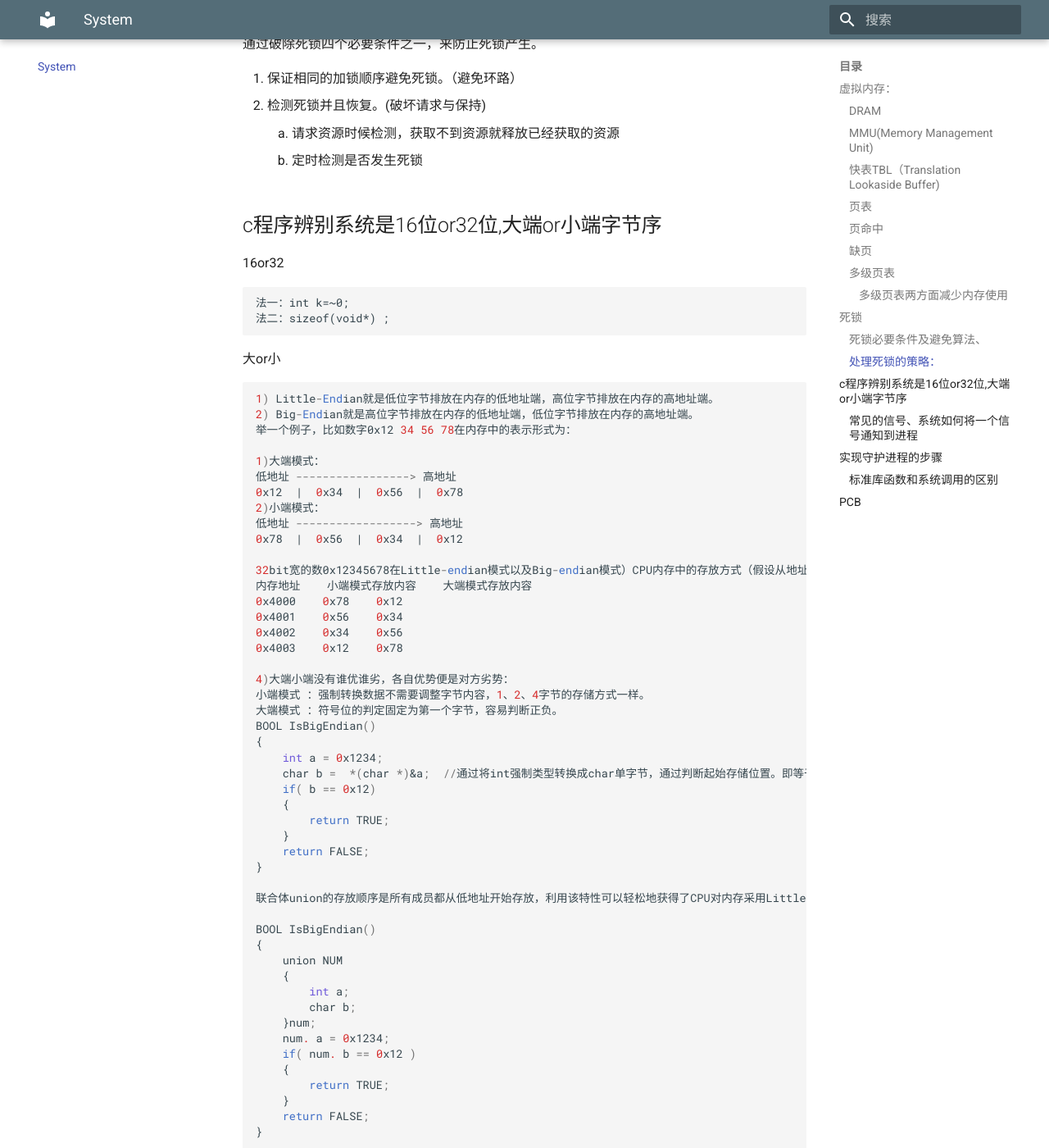
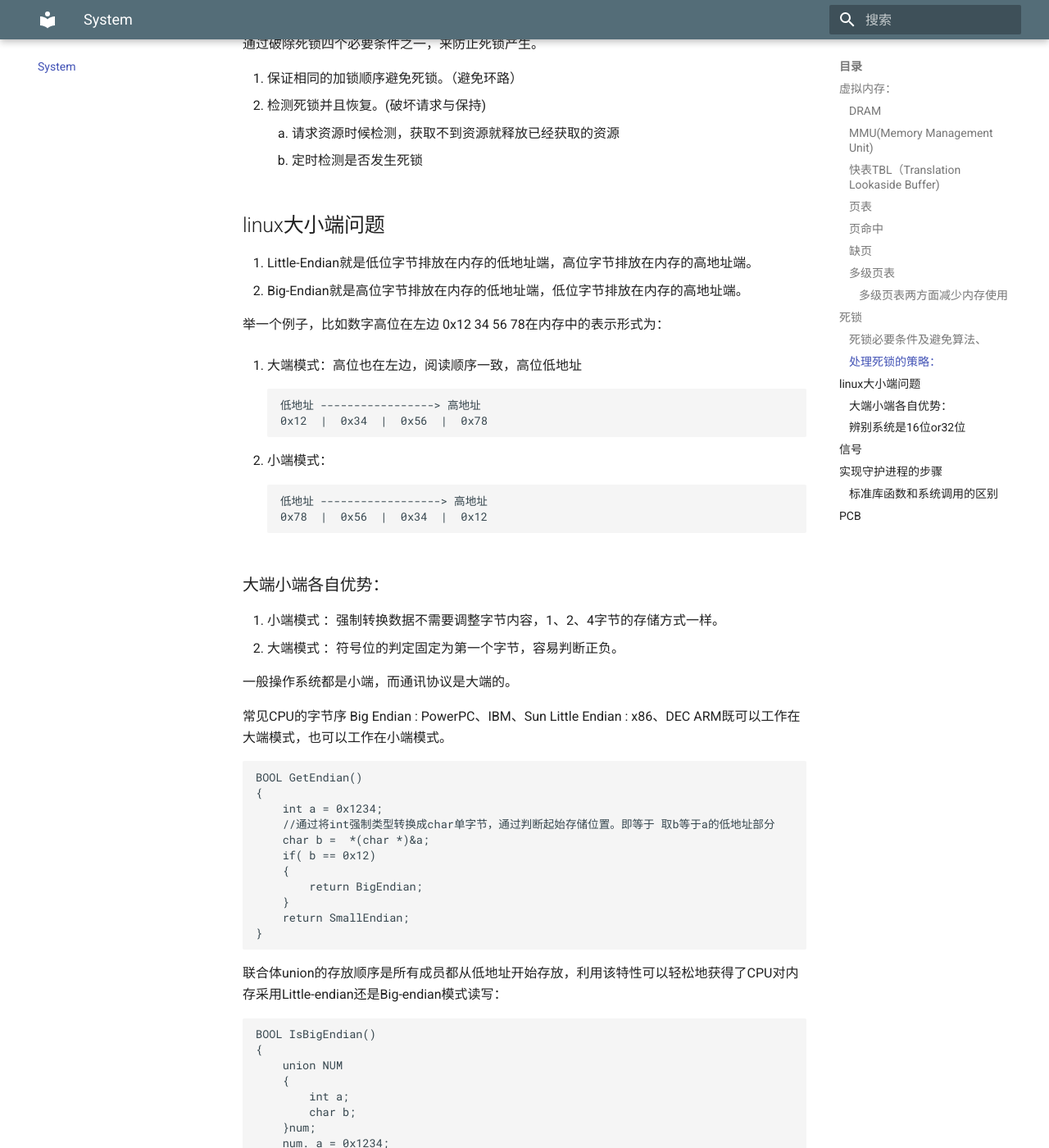
Before and after one commit to ims0/mkdocs, an MkDocs documentation site: the page built from docs/sys.md, in a window 1280 px wide and 1400 px high, scrolled down 2248 px. Shown: the whole window at 82% size. Built offline with MkDocs 1.6.1 and Material for MkDocs 9.7.7, drawn with Linux system fonts in a browser that asks for light colours; some of the changed text lies outside the part shown.

Commit message:
修改格式

````diff
--- a/docs/linux.md
+++ b/docs/linux.md
@@ -134,7 +134,7 @@ To see every process on the system using BSD syntax:
   ps ax
   ps axu
 ```
-* linux上进程有5种状态:
+**linux上进程有5种状态:**
 
 1. 运行(正在运行或在运行队列中等待)
 2. 中断(休眠中, 受阻, 在等待某个条件的形成或接受到信号)
@@ -142,7 +142,7 @@ To see every process on the system using BSD syntax:
 4. 僵死(进程已终止, 但进程描述符存在, 直到父进程调用wait4()系统调用后释放)
 5. 停止(进程收到SIGSTOP, SIGSTP, SIGTIN, SIGTOU信号后停止运行运行)
 
-* ps工具标识进程的5种状态码:
+**ps工具标识进程的5种状态码:**
 
 * D 不可中断 uninterruptible sleep (usually IO)
 * R 运行 runnable (on run queue)
@@ -150,26 +150,8 @@ To see every process on the system using BSD syntax:
 * T 停止 traced or stopped
 * Z 僵死 a defunct (”zombie”) process
 
-To print a process tree:
-```
-  ps -ejH
-  ps axjf
-```
-To get info about threads:
-```
-  ps -eLf
-  ps axms
-```
-To get security info:
-```
-  ps -eo euser,ruser,suser,fuser,f,comm,label
-  ps axZ
-  ps -eM
-```
-#### pstree
-以进程树的形式查看进程
+**PROCESS STATE CODES**
 
-#### PROCESS STATE CODES         top
        Here are the different values that the s, stat and state output
        specifiers (header "STAT" or "S") will display to describe the state
        of a process:
@@ -197,26 +179,41 @@ To get security info:
                     pthreads do)
                +    is in the foreground process group
 
-
-#### top
-
-#### kill
-
+To print a process tree:
+```
+  ps -ejH  简单
+  ps axjf  详细
+  pstree   简单
+```
+To get info about threads:
+```
+  ps -eLf 直观
+  ps axms
+```
+To get security info:
+```
+  ps -eo euser,ruser,suser,fuser,f,comm,label
+  ps axZ
+  ps -eM
+```
 ### objdump
 
 
-#### objdump反汇编常用参数
-objdump -d <file(s)>: 将代码段反汇编；
-objdump -S <file(s)>: 将代码段反汇编的同时，将反汇编代码与源代码交替显示，编译时需要使用-g参数，即需要调试信息；
-objdump -C <file(s)>: 将C++符号名逆向解析
-objdump -l <file(s)>: 反汇编代码中插入文件名和行号
-objdump -j section <file(s)>: 仅反汇编指定的section
+**objdump反汇编常用参数**
 
-#### 显示main.c的汇编代码
+* objdump -d <file(s)>: 将代码段反汇编；
+* objdump -S <file(s)>: 将代码段反汇编的同时，将反汇编代码与源代码交替显示，编译时需要使用-g参数，即需要调试信息；
+* objdump -C <file(s)>: 将C++符号名逆向解析
+* objdump -l <file(s)>: 反汇编代码中插入文件名和行号
+* objdump -j section <file(s)>: 仅反汇编指定的section
+
+ 显示main.c的汇编代码
+
 gcc -S -o main.s main.c
 
 
-#### 目标文件反汇编
+ 目标文件反汇编
+
 gcc -c -o main.o main.c
 objdump -s -d main.o > main.o.txt
 
@@ -414,111 +411,6 @@ https://blog.csdn.net/u014481096/article/details/80257404
          Remove the semaphore identified by semid.
 ```
 
-## linux大小端问题
-
-1. Little-Endian就是低位字节排放在内存的低地址端，高位字节排放在内存的高地址端。
-2. Big-Endian就是高位字节排放在内存的低地址端，低位字节排放在内存的高地址端。
-
-举一个例子，比如数字高位在左边 0x12 34 56 78在内存中的表示形式为：
-
-1. 大端模式：高位也在左边，阅读顺序一致，高位低地址
-```
-低地址 -----------------> 高地址
-0x12  |  0x34  |  0x56  |  0x78
-```
-
-2. 小端模式：
-```
-低地址 ------------------> 高地址
-0x78  |  0x56  |  0x34  |  0x12
-```
-
-### 大端小端各自优势：
-1. 小端模式 ：强制转换数据不需要调整字节内容，1、2、4字节的存储方式一样。
-2. 大端模式 ：符号位的判定固定为第一个字节，容易判断正负。
-
-
-一般操作系统都是小端，而通讯协议是大端的。
-
-常见CPU的字节序
-Big Endian : PowerPC、IBM、Sun
-Little Endian : x86、DEC
-ARM既可以工作在大端模式，也可以工作在小端模式。
-```
-BOOL GetEndian()
-{
-    int a = 0x1234;
-    //通过将int强制类型转换成char单字节，通过判断起始存储位置。即等于 取b等于a的低地址部分
-    char b =  *(char *)&a;
-    if( b == 0x12)
-    {
-        return BigEndian;
-    }
-    return SmallEndian;
-}
-```
-联合体union的存放顺序是所有成员都从低地址开始存放，利用该特性可以轻松地获得了CPU对内存采用Little-endian还是Big-endian模式读写：
-```
-BOOL IsBigEndian()
-{
-    union NUM
-    {
-        int a;
-        char b;
-    }num;
-    num. a = 0x1234;
-    if( num. b == 0x12 )
-    {
-        return TRUE;
-    }
-    return FALSE;
-}
-```
-
-
-## linux 网络编程
-
-
-### [络编程之listen函数](https://blog.csdn.net/godop/article/details/79894079)
-```
-SYNOPSIS
-       #include <sys/types.h>          /* See NOTES */
-       #include <sys/socket.h>
-
-       int listen(int sockfd, int backlog);
-DESCRIPTION
-       listen()  marks  the  socket  referred to by sockfd as a passive socket, that is, as a socket that will be used to accept incoming connection re‐
-       quests using accept(2).
-
-       The sockfd argument is a file descriptor that refers to a socket of type SOCK_STREAM or SOCK_SEQPACKET.
-
-       The backlog argument defines the maximum length to which the queue of pending connections for sockfd may grow.  If a connection  request  arrives
-       when  the  queue  is full, the client may receive an error with an indication of ECONNREFUSED or, if the underlying protocol supports retransmis‐
-       sion, the request may be ignored so that a later reattempt at connection succeeds.
-
-RETURN VALUE
-       On success, zero is returned.  On error, -1 is returned, and errno is set appropriately.
-```
-
-![avatar](tcp_ip_pic/listen_func.png)
-![avatar](tcp_ip_pic/listen_queue.png)
-
-
-### recv/recvfrom/recvmsg
-
-```
-SYNOPSIS
-       #include <sys/types.h>
-       #include <sys/socket.h>
-
-       ssize_t recv(int sockfd, void *buf, size_t len, int flags);
-
-       ssize_t recvfrom(int sockfd, void *buf, size_t len, int flags,
-                        struct sockaddr *src_addr, socklen_t *addrlen);
-
-       ssize_t recvmsg(int sockfd, struct msghdr *msg, int flags);
-```
-
 ## 内存泄漏排查
 
 0x1: 系统总内存的分析
--- a/docs/sys.md
+++ b/docs/sys.md
@@ -61,71 +61,74 @@ DRAM不命中成为缺页(page fault)。
     2. 定时检测是否发生死锁
 
 
-## c程序辨别系统是16位or32位,大端or小端字节序
 
-16or32
+## linux大小端问题
 
-    法一：int k=~0;
-    法二：sizeof(void*) ;
+1. Little-Endian就是低位字节排放在内存的低地址端，高位字节排放在内存的高地址端。
+2. Big-Endian就是高位字节排放在内存的低地址端，低位字节排放在内存的高地址端。
 
-大or小
+举一个例子，比如数字高位在左边 0x12 34 56 78在内存中的表示形式为：
 
-    1) Little-Endian就是低位字节排放在内存的低地址端，高位字节排放在内存的高地址端。
-    2) Big-Endian就是高位字节排放在内存的低地址端，低位字节排放在内存的高地址端。
-    举一个例子，比如数字0x12 34 56 78在内存中的表示形式为：
+1. 大端模式：高位也在左边，阅读顺序一致，高位低地址
+```
+低地址 -----------------> 高地址
+0x12  |  0x34  |  0x56  |  0x78
+```
 
-    1)大端模式：
-    低地址 -----------------> 高地址
-    0x12  |  0x34  |  0x56  |  0x78
-    2)小端模式：
-    低地址 ------------------> 高地址
-    0x78  |  0x56  |  0x34  |  0x12
+2. 小端模式：
+```
+低地址 ------------------> 高地址
+0x78  |  0x56  |  0x34  |  0x12
+```
 
-    32bit宽的数0x12345678在Little-endian模式以及Big-endian模式）CPU内存中的存放方式（假设从地址0x4000开始存放）为：
-    内存地址    小端模式存放内容    大端模式存放内容
-    0x4000    0x78    0x12
-    0x4001    0x56    0x34
-    0x4002    0x34    0x56
-    0x4003    0x12    0x78
+### 大端小端各自优势：
+1. 小端模式 ：强制转换数据不需要调整字节内容，1、2、4字节的存储方式一样。
+2. 大端模式 ：符号位的判定固定为第一个字节，容易判断正负。
 
-    4)大端小端没有谁优谁劣，各自优势便是对方劣势：
-    小端模式 ：强制转换数据不需要调整字节内容，1、2、4字节的存储方式一样。
-    大端模式 ：符号位的判定固定为第一个字节，容易判断正负。
-    BOOL IsBigEndian()
+
+一般操作系统都是小端，而通讯协议是大端的。
+
+常见CPU的字节序
+Big Endian : PowerPC、IBM、Sun
+Little Endian : x86、DEC
+ARM既可以工作在大端模式，也可以工作在小端模式。
+```
+BOOL GetEndian()
+{
+    int a = 0x1234;
+    //通过将int强制类型转换成char单字节，通过判断起始存储位置。即等于 取b等于a的低地址部分
+    char b =  *(char *)&a;
+    if( b == 0x12)
     {
-        int a = 0x1234;
-        char b =  *(char *)&a;  //通过将int强制类型转换成char单字节，通过判断起始存储位置。即等于 取b等于a的低地址部分
-        if( b == 0x12)
-        {
-            return TRUE;
-        }
-        return FALSE;
+        return BigEndian;
     }
+    return SmallEndian;
+}
+```
+联合体union的存放顺序是所有成员都从低地址开始存放，利用该特性可以轻松地获得了CPU对内存采用Little-endian还是Big-endian模式读写：
+```
+BOOL IsBigEndian()
+{
+    union NUM
+    {
+        int a;
+        char b;
+    }num;
+    num. a = 0x1234;
+    if( num. b == 0x12 )
+    {
+        return TRUE;
+    }
+    return FALSE;
+}
+```
 
-    联合体union的存放顺序是所有成员都从低地址开始存放，利用该特性可以轻松地获得了CPU对内存采用Little-endian还是Big-endian模式读写：
+### 辨别系统是16位or32位
 
-    BOOL IsBigEndian()
-    {
-        union NUM
-        {
-            int a;
-            char b;
-        }num;
-        num. a = 0x1234;
-        if( num. b == 0x12 )
-        {
-            return TRUE;
-        }
-        return FALSE;
-    }
+法一：int k=~0;
+法二：sizeof(void*) ;
 
-    一般操作系统都是小端，而通讯协议是大端的。
-    常见CPU的字节序
-    Big Endian : PowerPC、IBM、Sun
-    Little Endian : x86、DEC
-    ARM既可以工作在大端模式，也可以工作在小端模式。
-
-### 常见的信号、系统如何将一个信号通知到进程
+## 信号
 
     信号机制是进程之间相互传递消息的一种方法，信号全称为软中断信号，也有人称作软中断。
     进程之间可以互相通过系统调用kill发送软中断信号。
--- a/mkdocs.yml
+++ b/mkdocs.yml
@@ -12,27 +12,27 @@ theme:
   language: 'zh'
 nav:
     - Home: index.md
+    - System: sys.md
+    - Linux: linux.md
+    - IPC: IPC.md
+    - Mutex: mutex.md
+    - RCU: rcu.md
     - DataStruct: dataStruct.md
     - Algorithms: algorithms.md
     - Mysql: database.md
     - Redis: redis.md
     - Http: http.md
     - Tcp/Ip: tcp_ip.md
+    - Epoll: epoll.md
+    - Listen: listen.md
     - NetProgram: net_program.md
-    - Epoll: epoll.md
-    - IPC: IPC.md
-    - Linux: linux.md
-    - System: sys.md
     - DesignPattern : designPattern.md
     - CppVirtualFun: cppVirtualFun.md
     - CPP: cpp.md
     - C: c.md
-    - RCU: rcu.md
     - ThreadPool: thread_pool.md
     - ProcessDesc: process_desc.md
     - ThreadSched: thread_sched.md
-    - Listen: listen.md
-    - Mutex: mutex.md
     - Netfilter: netfilter.md
     - BackQuestion: back-end.md
 
````
Also changed, not shown: other parts of docs/linux.md (+4 -4 lines), docs/IPC.md (+9 -2 lines).
